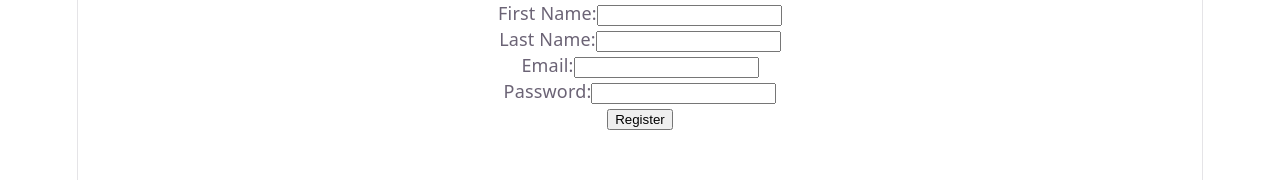
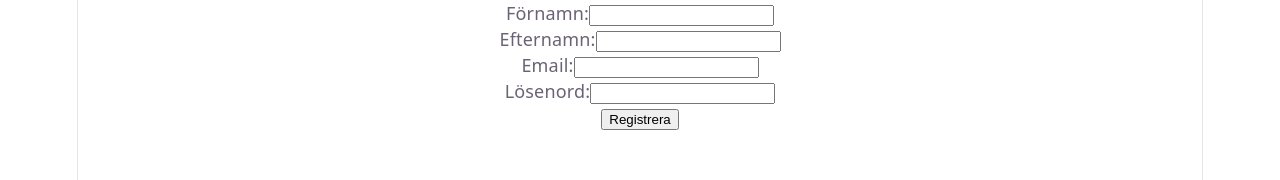
Before and after one commit to the-clean-team-6/cleanteamfront, a React (Vite) app: page /register in a window 1280 px wide. Shown: the top 180 px of the page. Built offline with nearby package versions, Linux system fonts and the light colour scheme.

Commit message:
language fail

```diff
--- a/src/components/RegisterForm.tsx
+++ b/src/components/RegisterForm.tsx
@@ -30,7 +30,7 @@ export default function RegisterForm() {
     return (
         <form onSubmit={handleSubmit}>
             <div>
-                <label htmlFor="firstname">First Name:</label>
+                <label htmlFor="firstname">Förnamn:</label>
                 <input
                     type="text"
                     id="firstname"
@@ -43,7 +43,7 @@ export default function RegisterForm() {
                 />
             </div>
             <div>
-                <label htmlFor="lastname">Last Name:</label>
+                <label htmlFor="lastname">Efternamn:</label>
                 <input
                     type="text"
                     id="lastname"
@@ -68,7 +68,7 @@ export default function RegisterForm() {
                 />
             </div>
             <div>
-                <label htmlFor="password">Password:</label>
+                <label htmlFor="password">Lösenord:</label>
                 <input
                     type="password"
                     id="password"
@@ -81,7 +81,7 @@ export default function RegisterForm() {
                     required
                 />
             </div>
-            <button type="submit">Register</button>
+            <button type="submit">Registrera</button>
         </form>
     )
 }
```
